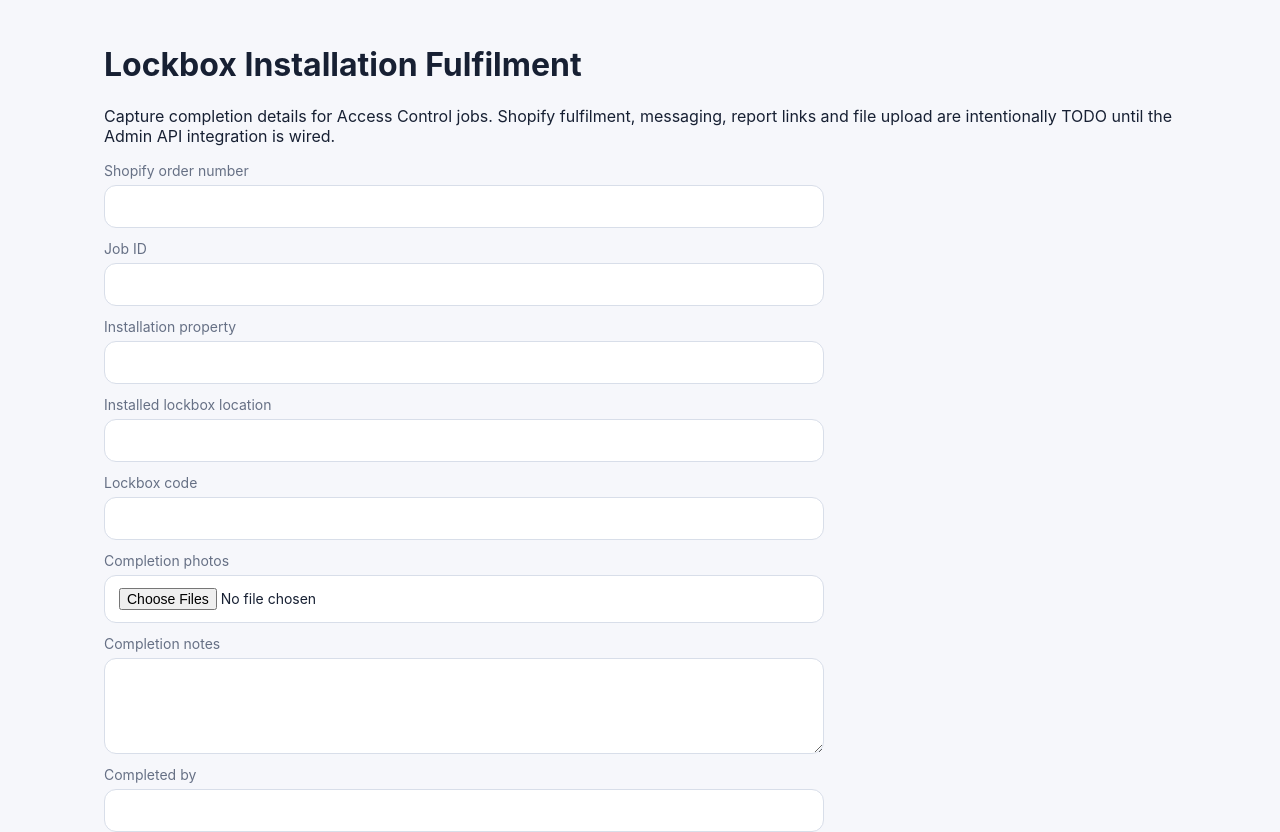
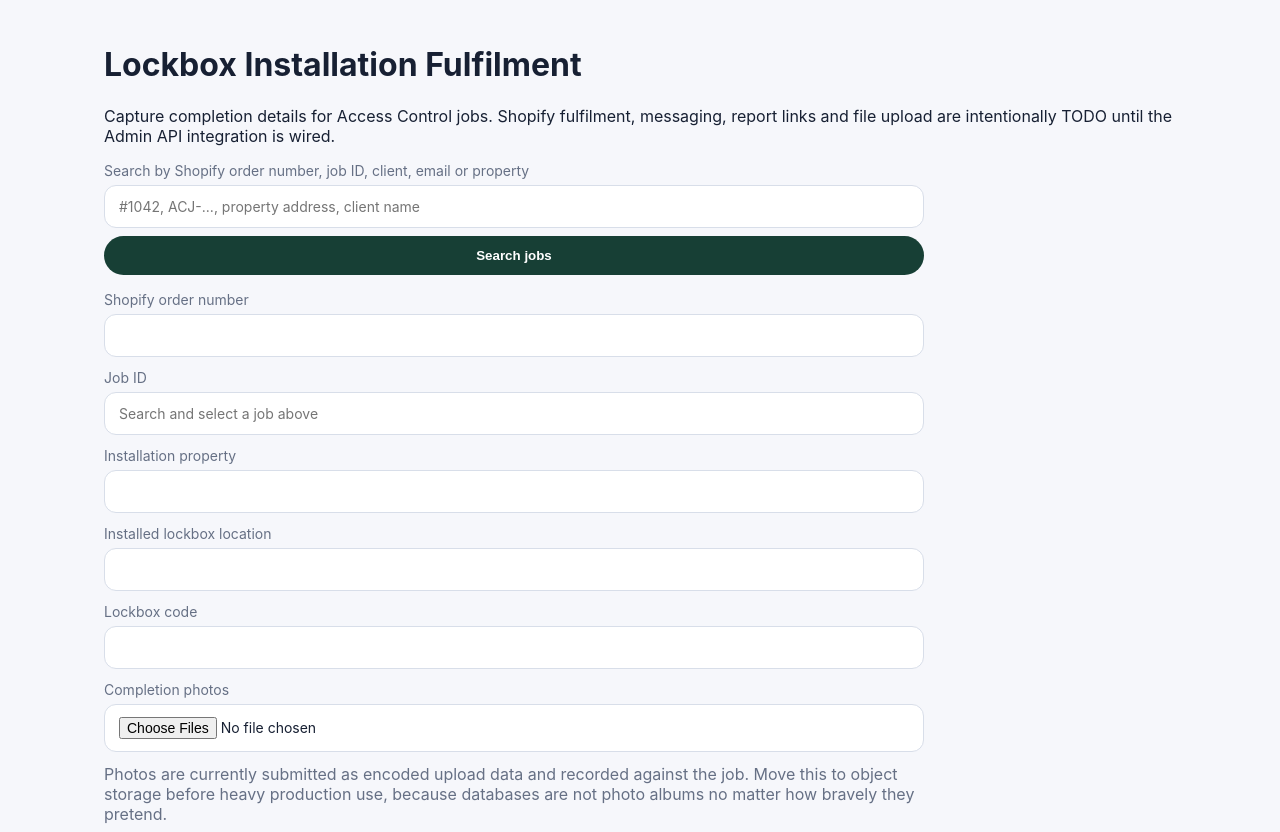
Before and after one commit to info-rbp/proinspect-booking-app, a Next.js app: page /admin/fulfilment/lockbox-installation in a window 1280 px wide. Shown: the top 832 px of the page. Built offline with nearby package versions, Linux system fonts and the light colour scheme.

Commit message:
Add staff job search and photo upload handling

```diff
--- a/components/access-control/LockboxInstallationFulfilmentForm.tsx
+++ b/components/access-control/LockboxInstallationFulfilmentForm.tsx
@@ -1,28 +1,103 @@
 'use client';
+
 import { FormEvent, useState } from 'react';
+
+type AccessControlJobRow = {
+  id: string;
+  service_type: string;
+  status: string;
+  shopify_order_name?: string;
+  primary_address?: string;
+  customer_email?: string;
+  client_name?: string;
+};
+
+function fileToDataUrl(file: File): Promise<string> {
+  return new Promise((resolve, reject) => {
+    const reader = new FileReader();
+    reader.onload = () => resolve(String(reader.result));
+    reader.onerror = () => reject(reader.error);
+    reader.readAsDataURL(file);
+  });
+}
 
 export function LockboxInstallationFulfilmentForm() {
   const [message, setMessage] = useState('');
+  const [query, setQuery] = useState('');
+  const [jobs, setJobs] = useState<AccessControlJobRow[]>([]);
+  const [selectedJob, setSelectedJob] = useState<AccessControlJobRow | null>(null);
+  const [isSearching, setIsSearching] = useState(false);
+  const [isSubmitting, setIsSubmitting] = useState(false);
+
+  async function searchJobs() {
+    setIsSearching(true);
+    setMessage('');
+    try {
+      const response = await fetch(`/api/access-control/jobs/search?q=${encodeURIComponent(query)}`);
+      const payload = await response.json();
+      if (!response.ok) throw new Error(payload.error || 'Unable to search Access Control jobs.');
+      setJobs(payload.jobs || []);
+      if (!payload.jobs?.length) setMessage('No Access Control jobs found for that search.');
+    } catch (error) {
+      setMessage(error instanceof Error ? error.message : 'Unable to search jobs.');
+    } finally {
+      setIsSearching(false);
+    }
+  }
+
   async function submit(event: FormEvent<HTMLFormElement>) {
     event.preventDefault();
     const form = event.currentTarget;
     const data = Object.fromEntries(new FormData(form).entries());
     const jobId = String(data.jobId || '').trim();
-    const response = await fetch(`/api/access-control/jobs/${encodeURIComponent(jobId)}/fulfil`, { method: 'POST', headers: { 'Content-Type': 'application/json' }, body: JSON.stringify({ ...data, photoUrls: [] }) });
+    const files = Array.from((form.elements.namedItem('completionPhotos') as HTMLInputElement | null)?.files || []);
+
+    setIsSubmitting(true);
+    setMessage('Saving completion...');
+
+    try {
+      const photoUrls = await Promise.all(files.map(fileToDataUrl));
+      const response = await fetch(`/api/access-control/jobs/${encodeURIComponent(jobId)}/fulfil`, {
+        method: 'POST',
+        headers: { 'Content-Type': 'application/json' },
+        body: JSON.stringify({ ...data, photoUrls })
+      });
       const payload = await response.json();
       setMessage(response.ok ? payload.message : payload.error || 'Unable to save completion.');
+    } catch (error) {
+      setMessage(error instanceof Error ? error.message : 'Unable to upload photos or save completion.');
+    } finally {
+      setIsSubmitting(false);
     }
-  return <form onSubmit={submit} style={{ display: 'grid', gap: 12, maxWidth: 720 }}>
-    <label>Shopify order number<input name="shopifyOrderNumber" required /></label>
-    <label>Job ID<input name="jobId" required /></label>
-    <label>Installation property<input name="installationProperty" /></label>
+  }
+
+  return <div style={{ display: 'grid', gap: 16, maxWidth: 820 }}>
+    <section style={{ display: 'grid', gap: 8 }}>
+      <label>Search by Shopify order number, job ID, client, email or property
+        <input value={query} onChange={(event) => setQuery(event.target.value)} placeholder="#1042, ACJ-..., property address, client name" />
+      </label>
+      <button type="button" onClick={searchJobs} disabled={isSearching}>{isSearching ? 'Searching...' : 'Search jobs'}</button>
+      {jobs.length ? <label>Select job
+        <select onChange={(event) => setSelectedJob(jobs.find((job) => job.id === event.target.value) || null)} defaultValue="">
+          <option value="">Select a job</option>
+          {jobs.map((job) => <option key={job.id} value={job.id}>{job.shopify_order_name || 'No order'} - {job.id} - {job.primary_address || job.customer_email}</option>)}
+        </select>
+      </label> : null}
+    </section>
+
+    <form onSubmit={submit} style={{ display: 'grid', gap: 12 }}>
+      <label>Shopify order number<input name="shopifyOrderNumber" required defaultValue={selectedJob?.shopify_order_name || query} /></label>
+      <label>Job ID<input name="jobId" required value={selectedJob?.id || ''} onChange={() => undefined} placeholder="Search and select a job above" /></label>
+      <label>Installation property<input name="installationProperty" defaultValue={selectedJob?.primary_address || ''} /></label>
       <label>Installed lockbox location<input name="installedLocation" required /></label>
       <label>Lockbox code<input name="lockboxCode" required /></label>
-    <label>Completion photos<input name="completionPhotos" type="file" multiple />{/* TODO: wire upload/store images infrastructure. */}</label>
+      <label>Completion photos<input name="completionPhotos" type="file" accept="image/*" multiple /></label>
+      <p style={{ margin: 0, color: '#667085' }}>Photos are currently submitted as encoded upload data and recorded against the job. Move this to object storage before heavy production use, because databases are not photo albums no matter how bravely they pretend.</p>
       <label>Completion notes<textarea name="completionNotes" /></label>
       <label>Completed by<input name="completedBy" required /></label>
       <label>Completion date<input name="completedDate" type="date" required /></label>
-    {/* TODO: fulfil Shopify order/line item, send completion message, and attach image/report links when Shopify Admin API is implemented. */}
-    <button type="submit">Save completion</button>{message ? <p>{message}</p> : null}
-  </form>;
+      <button type="submit" disabled={isSubmitting || !selectedJob}>{isSubmitting ? 'Saving...' : 'Save completion'}</button>
+      {message ? <p>{message}</p> : null}
+    </form>
+  </div>;
 }
```
Lines whose indentation alone changed are shown as unchanged.
